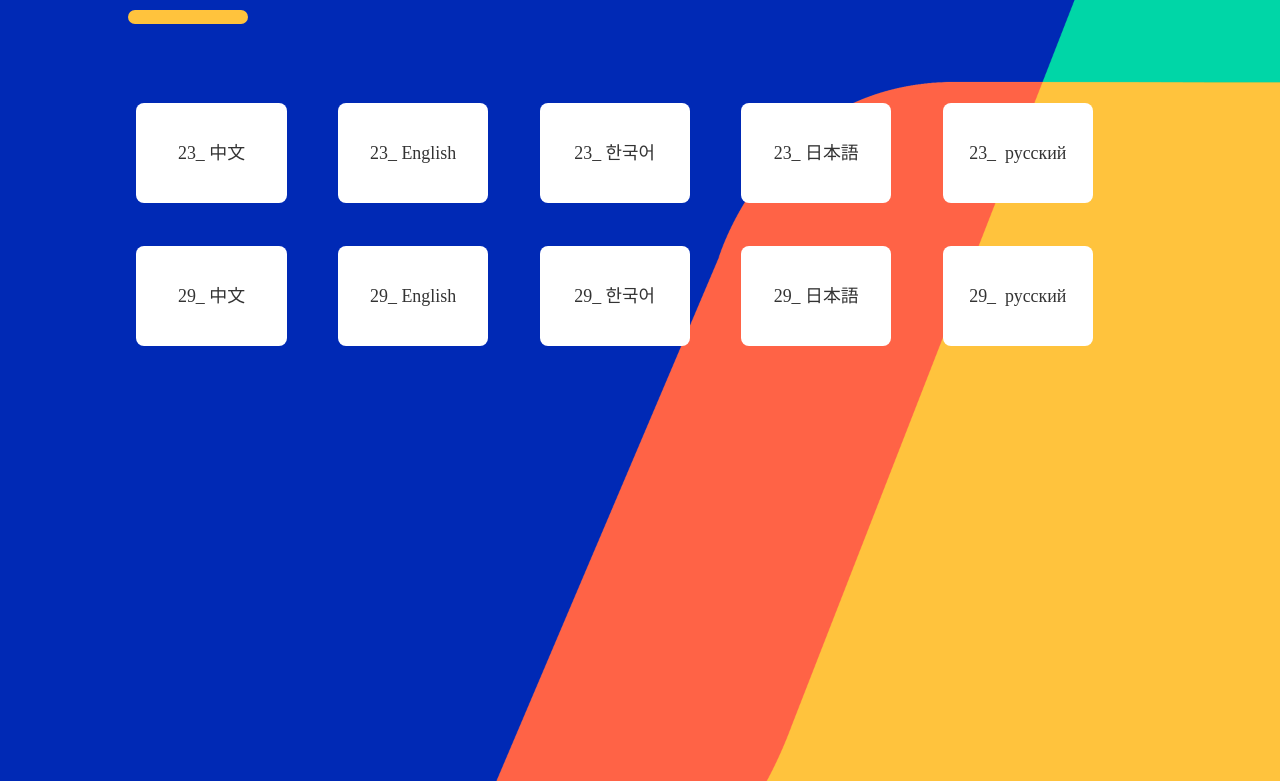
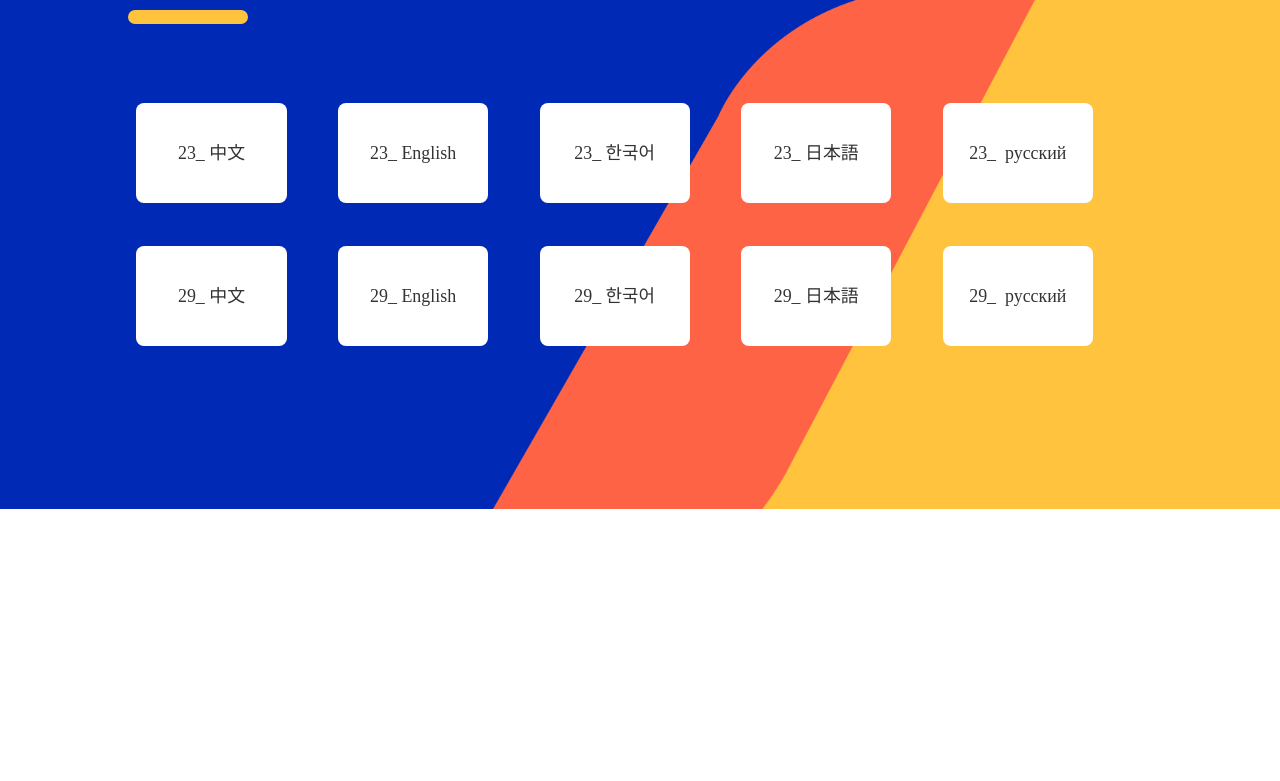
Before and after one commit to anpengwei/StaticPage, a plain HTML site: page index.html in a window 1280 px wide. Shown: the part 291-1072 px from the top of the page. After the commit the page ends 800 px from the top, so only its background shows below. Drawn offline with Linux system fonts and the light colour scheme.

Commit message:
文件删除

```diff
--- a/asset/css/index.css
+++ b/asset/css/index.css
@@ -9,7 +9,6 @@ html {
   background-size: 100% 100%;
   min-width: 1280px;
   height: 100%;
-  min-height: 1080px;
 }
 body {
   margin: auto;
```
Also changed, not shown: 1 other file.
